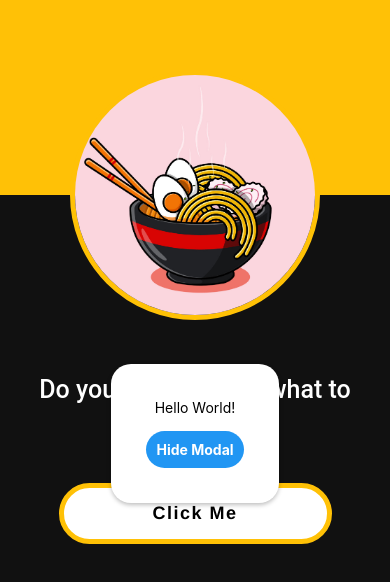
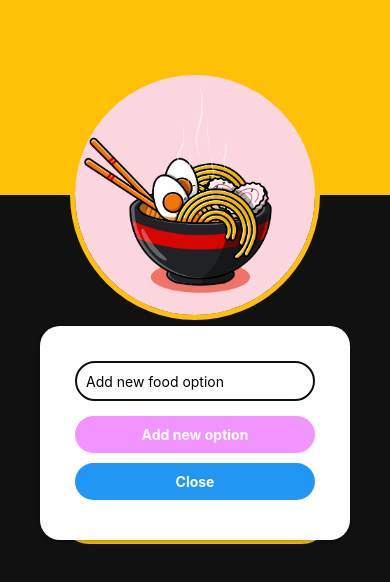
Before and after one commit to saadixl/What2Eat, a React Native app: screen / in a window 390 px wide. Both pictures are taken after a click on the element 195 px from the left and 132 px from the top of the page. Shown: the top 582 px of the page. Built offline with nearby package versions, Linux system fonts and the light colour scheme.

Commit message:
Add input inside modal

```diff
--- a/App.tsx
+++ b/App.tsx
@@ -1,5 +1,5 @@
 import { StatusBar } from 'expo-status-bar';
-import { Alert, ImageBackground, Modal, Pressable, TouchableOpacity, StyleSheet, Text, View } from 'react-native';
+import { Alert, ImageBackground, Modal, Pressable, TextInput, TouchableOpacity, StyleSheet, Text, View } from 'react-native';
 import React, { useState } from 'react';
 import { Ionicons } from '@expo/vector-icons';
 
@@ -7,7 +7,7 @@ const foodList : string[] = [
   'Seafood Fried Rice - Selera',
   'Chicken Rice - Food Republic',
   'Sandwitch - Subway',
-  'Daily Bowl - Stuff\'d',
+  'Daily Bowl - Stuffd',
   'Burger - McDonalds',
   'Makisan',
   'Ayam Gebrek'
@@ -66,13 +66,19 @@ export default function App() {
       >
         <View style={modalStyles.centeredView}>
           <View style={modalStyles.modalView}>
-            <Text style={modalStyles.modalText}>Hello World!</Text>
+            <TextInput placeholder='Add new food option' style={styles.input} />
+            <Pressable
+              style={[modalStyles.button, modalStyles.buttonOpen]}
+            >
+              <Text style={modalStyles.textStyle}>Add new option</Text>
+            </Pressable>
             <Pressable
               style={[modalStyles.button, modalStyles.buttonClose]}
               onPress={() => setModalVisible(!modalVisible)}
             >
-              <Text style={modalStyles.textStyle}>Hide Modal</Text>
+              <Text style={modalStyles.textStyle}>Close</Text>
             </Pressable>
+
           </View>
         </View>
       </Modal>
@@ -134,6 +140,13 @@ const styles = StyleSheet.create({
     borderRadius: '50%',
     borderColor: '#FFC106',
     borderWidth: 5
+  },
+  input: {
+    height: 40,
+    marginBottom: 10,
+    borderWidth: 1,
+    padding: 10,
+    borderRadius: 20
   }
 });
 
@@ -163,7 +176,9 @@ const modalStyles = StyleSheet.create({
   button: {
     borderRadius: 20,
     padding: 10,
-    elevation: 2
+    elevation: 2,
+    margin: 5,
+    width: '100%'
   },
   buttonOpen: {
     backgroundColor: "#F194FF",
@@ -175,9 +190,5 @@ const modalStyles = StyleSheet.create({
     color: "white",
     fontWeight: "bold",
     textAlign: "center"
-  },
-  modalText: {
-    marginBottom: 15,
-    textAlign: "center"
   }
 });
```
